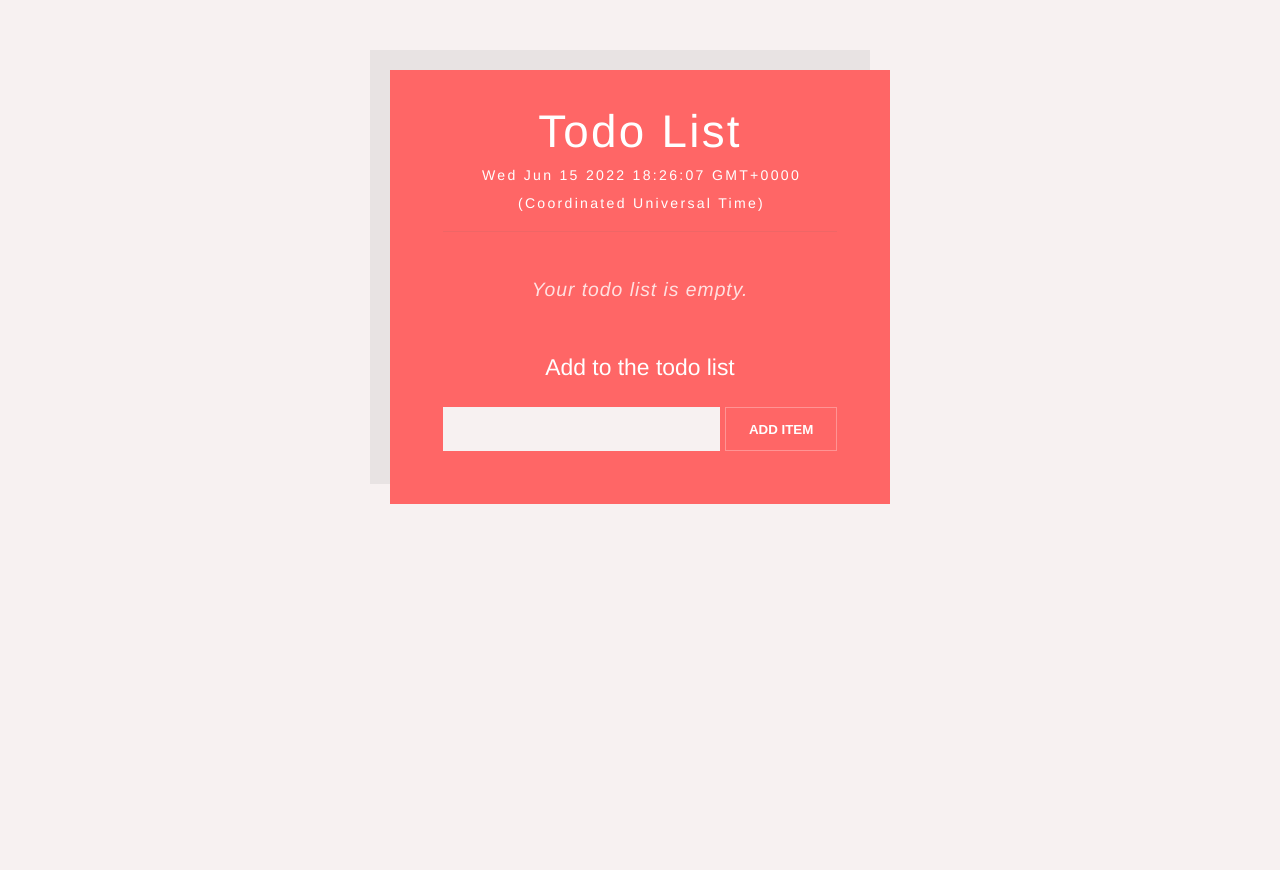
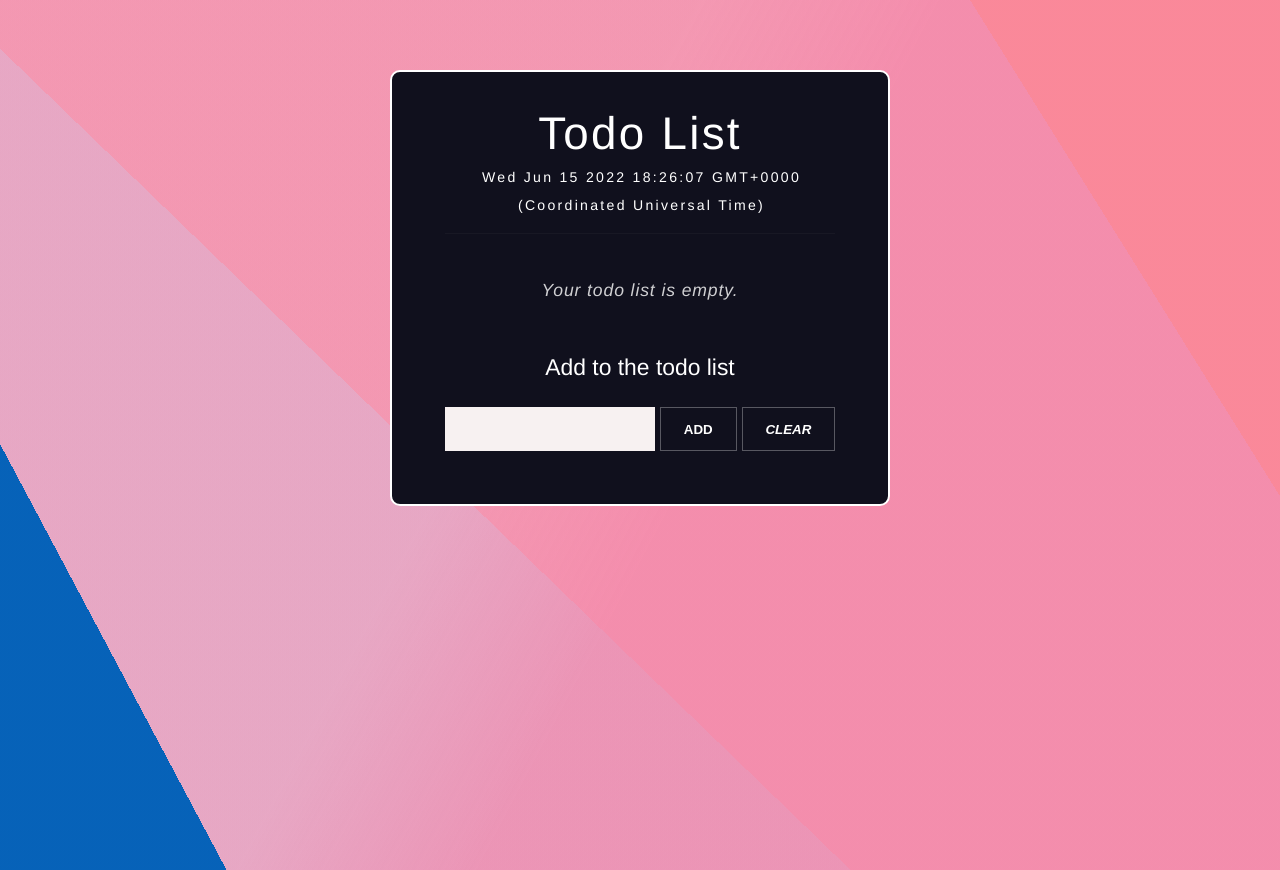
Before and after one commit to engy-emad/vue-todo-list, a Vue app: page / in a window 1280 px wide. Built offline with nearby package versions, Linux system fonts and the light colour scheme.

Commit message:
add backgrond todo list

```diff
--- a/src/components/TodoList.vue
+++ b/src/components/TodoList.vue
@@ -41,9 +41,13 @@
 
             <label for="newitem">Add to the todo list</label>
             <input type="text" name="newitem" id="newitem" v-model="itemTitle">
-            <button type="submit">Add item</button>
+            <button type="submit">ADD</button>
+            <button class="btn-detete" type="button"
+                     aria-label="Delete" title="Delete" @click="deleteAll(index)">
+                            <i aria-hidden="true" class="material-icons">Clear</i>
+            </button>
+        </form>
 
-        </form>
 
     </main>
     <!----------------------------END MAIN -------------------------->
@@ -52,23 +56,28 @@
 <script>
 
     const localKey = 'todos';
+
     export default {
+
         name: 'TodoList',
   props: {
     msg: String
   },
-        data() {
+
+      data() {
             return {
                 itemTitle: '',
                 items: [],
             }
         },
+
         methods: {
               tomorrow() {
                   const d = new Date()
                   d.setDate(d.getDate() )
                    return d
   },
+
             addItem() {
                 if (!this.itemTitle) {
                     return;
@@ -81,18 +90,25 @@
 
                 this.itemTitle = '';
             },
+
             deleteItem(index) {
                 this.items.splice(index, 1);
             },
+              deleteAll(index) {
+                this.items.splice(index);
+            },
+
             changeItemStatus(index) {
                 const item = this.items[index];
                 this.items[index].done = !item.done;
             }
         },
+
         mounted() {
             const items = localStorage.getItem(localKey) || '[]';
             this.items = JSON.parse(items);
         },
+
         watch: {
             items: {
                 deep: true,
@@ -115,16 +131,20 @@
         box-sizing: border-box;
     }
 
-    html, body {
-        background: var(--light-gray);
-        font-size: 1.1rem;
+     html{
+         font-size: 1.1rem;
+     }
+
+     body {
+        background-image: linear-gradient(62deg, rgba(1, 95, 183, 0.9732216701223994) 13%, rgba(255, 122, 151, 0.5) 4%),linear-gradient(44deg, rgba(0, 43, 99, 0.07922090238615942) 39%, rgba(242, 140, 143, 0.5) 18%),linear-gradient(118deg, rgba(84, 202, 242, 0.03152997265339608) 40%, rgba(247, 155, 187, 0.5) 54%),linear-gradient(58deg, rgba(90, 90, 237, 0.16144443572260592) 83%, rgba(249, 156, 142, 0.5) 23%); background-blend-mode: normal,lighten,multiply,hard-light;
         font-family: 'Quicksand', sans-serif;
-        height: 100%;
+        height: 100vh;
+
     }
 
 :root{
     --light-gray:#f7f1f1;
-    --pink: #FF6666;
+    --pink:  #10101d;
     --light-pink:#FF5E5E;
     --white:#fff;
     --light-black:rgba(100, 100, 100, .1);
@@ -148,7 +168,8 @@
         max-width: 500px;
         background: var(--pink);
         color:var(--white);
-        box-shadow: -20px -20px 0px 0px var(--light-black);
+        border-radius: 10px;
+         border: 2px solid #fff;
     }
 
     #todolist h1 {
@@ -243,7 +264,9 @@
     }
 
     form input {
+
         flex-grow: 1;
+         width: 50%;
         border: none;
         background: var(--light-gray);
         padding: 0 1.5em;
```
